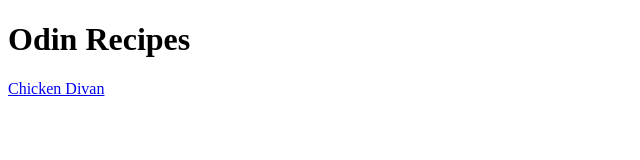
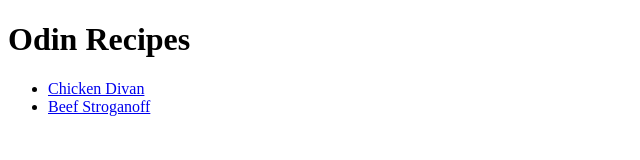
Before and after one commit to MegaK30/odin-recipes, a plain HTML site: page index.html in a window 1280 px wide. Shown: the whole page, without its empty margins (0-640 px from the left). Drawn offline with Linux system fonts and the light colour scheme.

Commit message:
Added Beef Stroganoff to recipes list with link to beef-stoganoff.html

```diff
--- a/index.html
+++ b/index.html
@@ -10,7 +10,12 @@
 
     <h1>Odin Recipes</h1>
 
-    <a href="recipes/chicken-divan.html">Chicken Divan</a>
+    <ul>
+        <li><a href="recipes/chicken-divan.html">Chicken Divan</a></li>
+        <li><a href="recipes/beef-stroganoff.html">Beef Stroganoff</a></li>
+
+    </ul>
+
 
 </body>
 </html>
```
